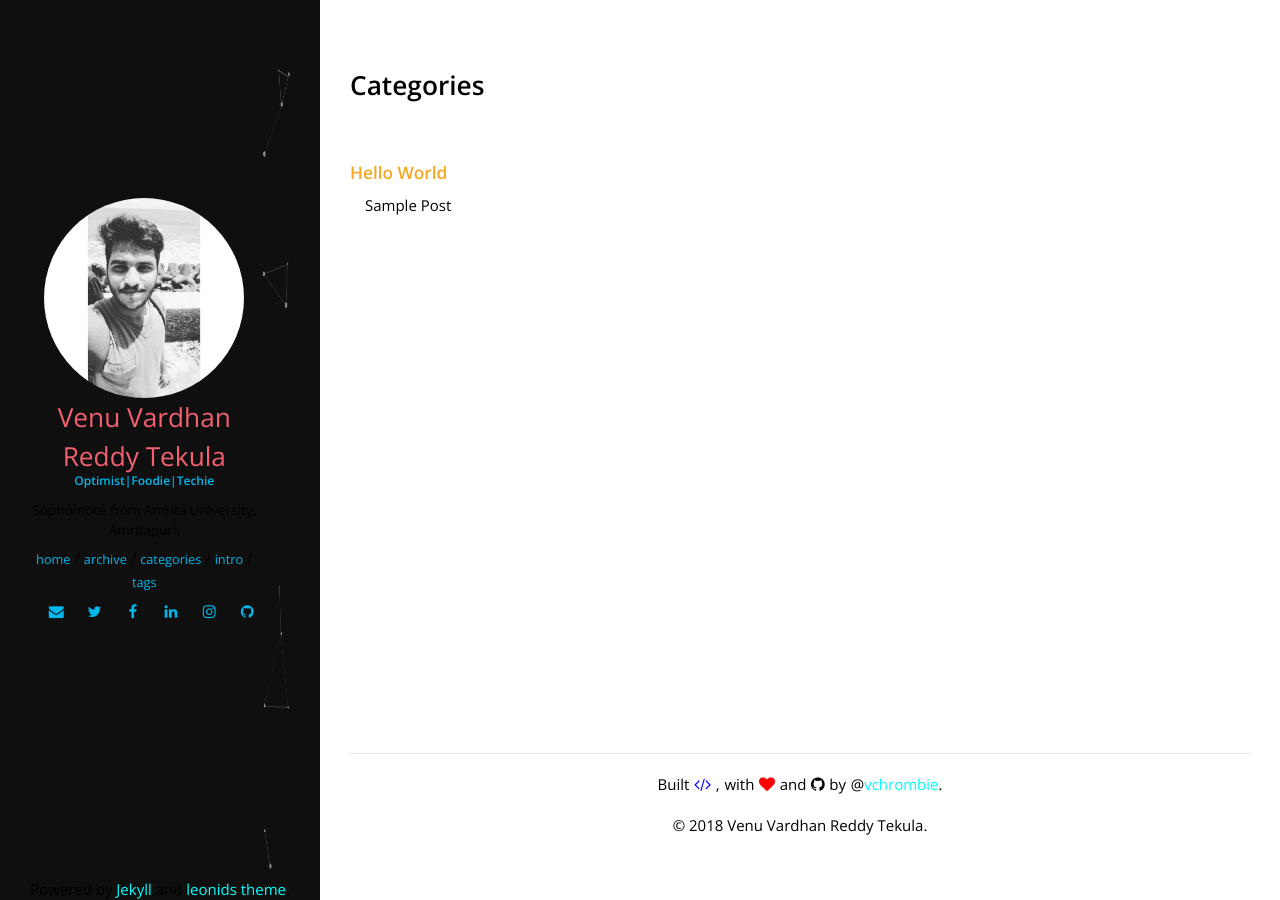
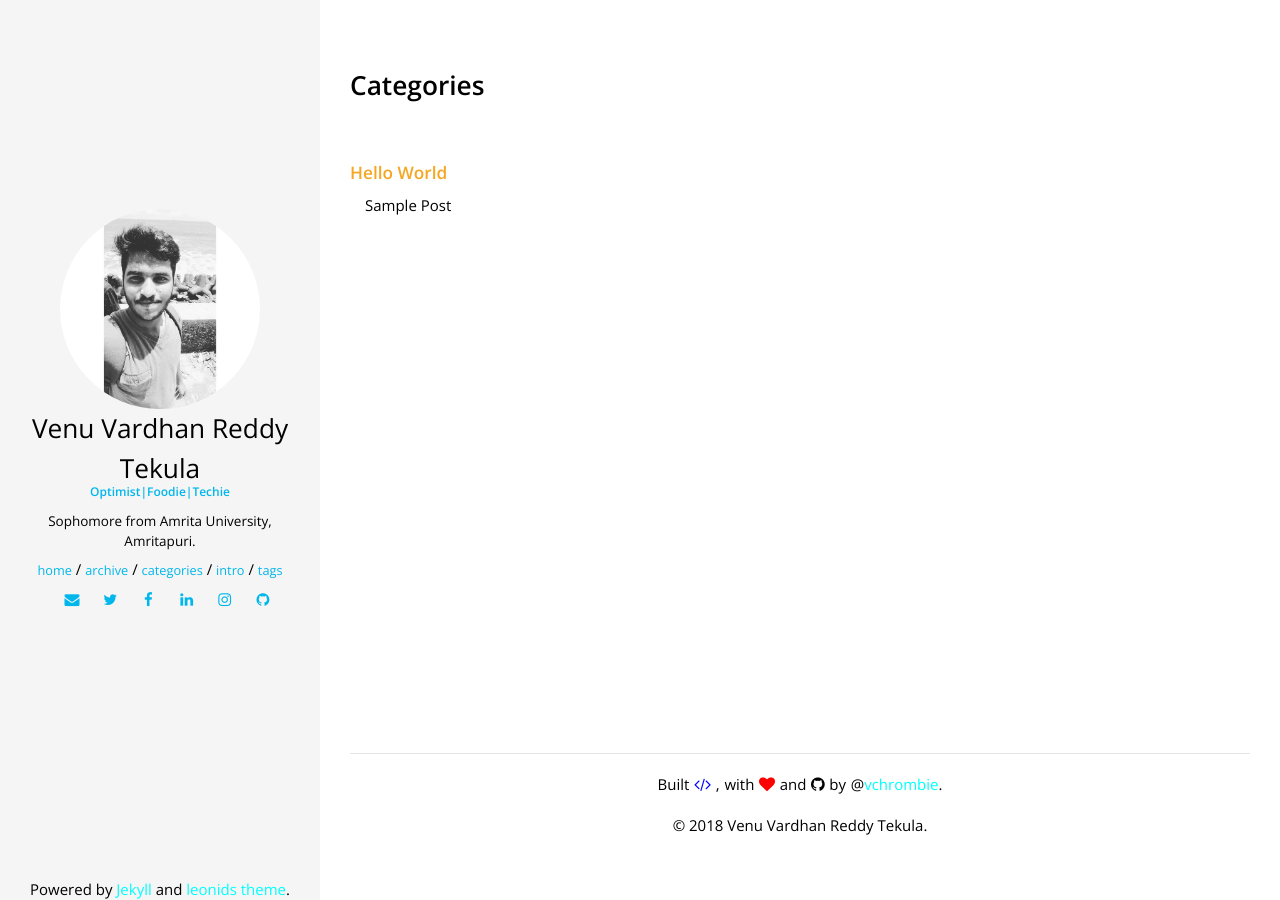
Before and after one commit to bhavya2523/blog, a Jekyll site: the page built from categories/index.html, in a window 1280 px wide. Built offline with Jekyll 4.4.1, drawn with Linux system fonts in a browser that asks for light colours.

Commit message:
Changes: removing particle.js intergrations

```diff
--- a/_layouts/default.html
+++ b/_layouts/default.html
@@ -6,7 +6,7 @@
 <body>
   <div class="row">
     <div class="col s12 m3">
-      <div class="table cover" id="particles-js">
+      <div class="table cover">
         {% include sidebar.html %}
       </div>
     </div>
--- a/_sass/pages/_layout.scss
+++ b/_sass/pages/_layout.scss
@@ -1,21 +1,12 @@
 /* LAYOUT CSS */
 .cover {
-  background-color: #0f0f0f;
+  background-color: $background-color;
+  position: fixed;
   text-align: center;
   width: 100%;
   min-height: 400px;
   padding: 30px 15px 20px;
-  overflow: hidden;
-  position: relative;
   z-index: 1;
-
-  #particles-js {
-    position:absolute;
-    top:0;
-    width:100%;
-    height:100%;
-  }
-
   @include media-query($small-screen) {
     background-position: center;
     padding: 30px;
@@ -39,7 +30,7 @@
   .author_name {
     display: block;
     color: #000;
-    color: #F36170;
+    //color: #F36170;
     font-size: 1.75em;
     text-align: center;
   }
```
Also changed, not shown: 6 other files.
